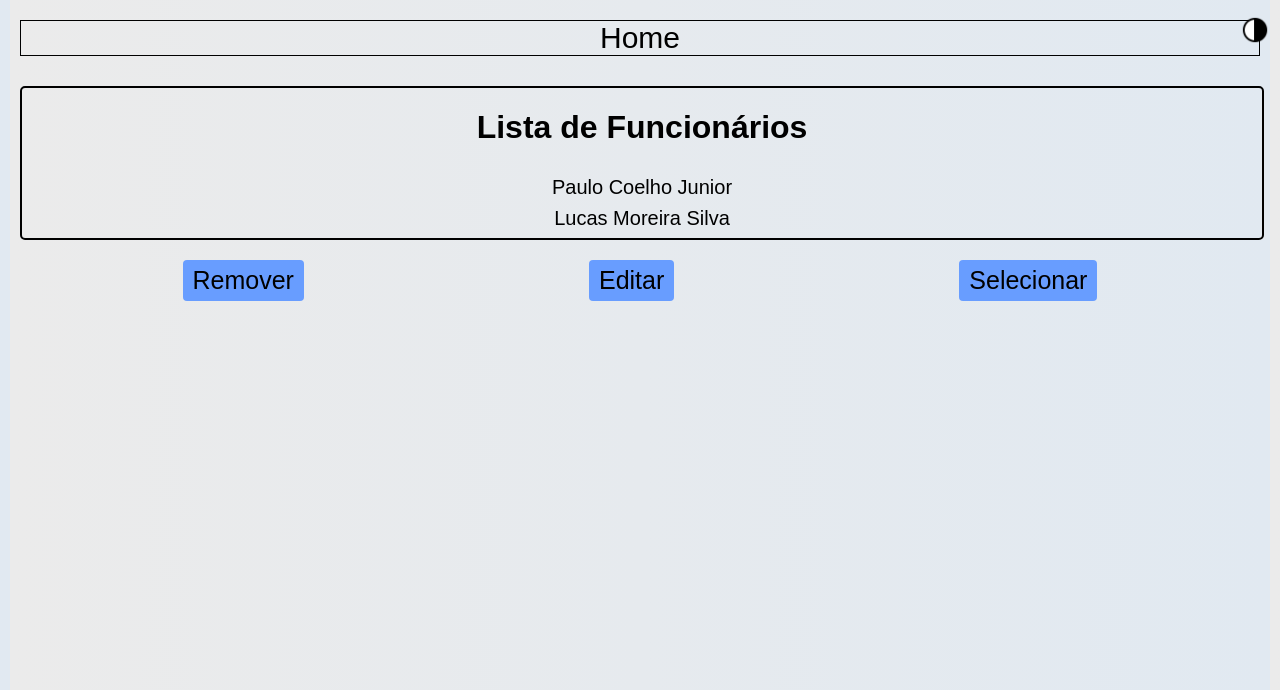
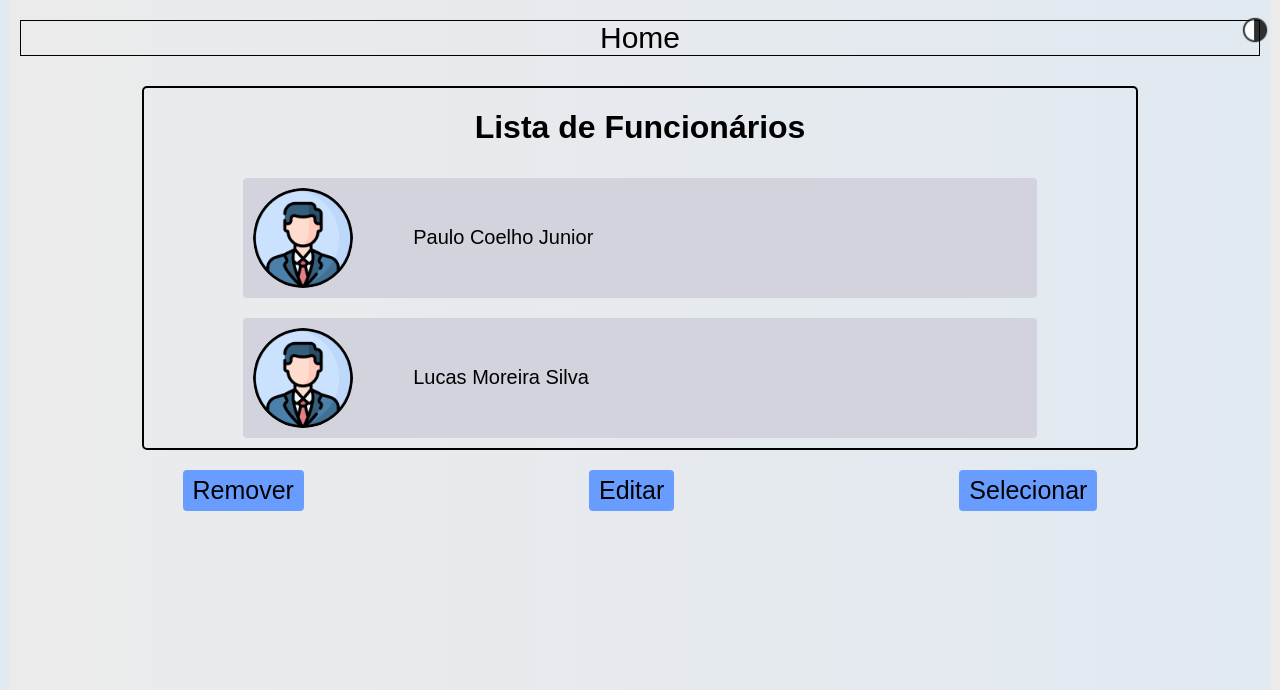
Before and after one commit to V1N1nam/Django, a Django app: page /main/ in a window 1280 px wide. Shown: the top 690 px of the page. Run offline with Django 5.2, Linux system fonts and the light colour scheme; data comes from the database, SQL or seed files in the repository; both versions use the stored data as it was after the commit.

Commit message:
melhorei um pouco o design da main

```diff
--- a/app/static/app/css/main.css
+++ b/app/static/app/css/main.css
@@ -18,7 +18,7 @@ html, body {
 }
 
 a{
-    color: #000;
+    color: #000000;
     text-decoration: none;
 }
 
@@ -30,7 +30,8 @@ a{
     display: flex;
     flex-direction: column;
     align-items: center;
-    width: 100%;
+    width: 80%;
+    margin: auto;
     height: auto; /* Deixe a altura do conteúdo determinar a altura do body */
     border-radius: 5px;
     border: solid 2px #000;
@@ -41,18 +42,36 @@ a{
     list-style-type: none;
     padding: 0;
     margin: 0;
+    width: 100%;
+    height: 100%;
+    display: flex;
+    flex-direction: column;
+    align-items: center;
+}
+
+.funcionarioContainer{
+    display: flex;
+    flex-direction: row;
+    align-items: center;
+    width: 80%;
+    height: 120px;
+    background-color: rgb(210, 211, 221);
+    margin: 10px 0;
+    border-radius: 4px;
+
+    border: none;
 }
 
 .funcionariosNomes li{
     font-size: 20px;
-    margin: 8px 0;
+    margin: 0 50px;
     cursor: pointer;
 }
 
-.imgUser{
-    border-radius: 5px;
-    padding: 7px;
-    width: 40%;
+.funcionarioProfileImage{
+    border-radius: 50%;
+    padding: 0 10px;
+    width: 100px;
 }
 
 .infoUser span{
--- a/app/templates/layout.html
+++ b/app/templates/layout.html
@@ -21,7 +21,22 @@
 
 </head>
 <body>
-    <button style="position: absolute; top: 15px; right: 10px;  cursor: pointer; border-radius: 50%; border: none; padding: 0; height: 30px; width: 30px; background-color: transparent" class="darkthemeButton"><img class="darkthemeImage" src="{% static 'app/img/icons/dark-mode.png' %}" style="margin: 0; width: 30px; height: 30px">
+    <button style="
+        opacity: 0.8;
+        position: fixed;
+        top: 15px;
+        right: 10px;
+        cursor: pointer;
+        border-radius: 50%;
+        border: none; padding: 0;
+        height: 30px;
+        width: 30px;
+        background-color: transparent;
+        " class="darkthemeButton">
+        <img class="darkthemeImage" src="{% static 'app/img/icons/dark-mode.png' %}" style="
+            margin: 0;
+            width: 30px;
+            height: 30px">
     </button>
 
     {% block header %}
--- a/app/templates/main.html
+++ b/app/templates/main.html
@@ -14,9 +14,12 @@
         <h1>Lista de Funcionários</h1>
         <ul class="funcionariosNomes">
             {% for funcionario in funcionarios %}
-                <li class="">
-                    <a href="{% url 'skills.html' funcionario.id %}">{{ funcionario.nome }}</a>
-                </li>
+                <div class="funcionarioContainer">
+                    <img class="funcionarioProfileImage" src="{% static 'app/img/user.jpg' %}" alt="">
+                    <li class="">
+                        <a href="{% url 'skills.html' funcionario.id %}">{{ funcionario.nome }}</a>
+                    </li>
+                </div>
             {% endfor %}
         </ul>
     </div>
```
Also changed, not shown: db.sqlite3.
